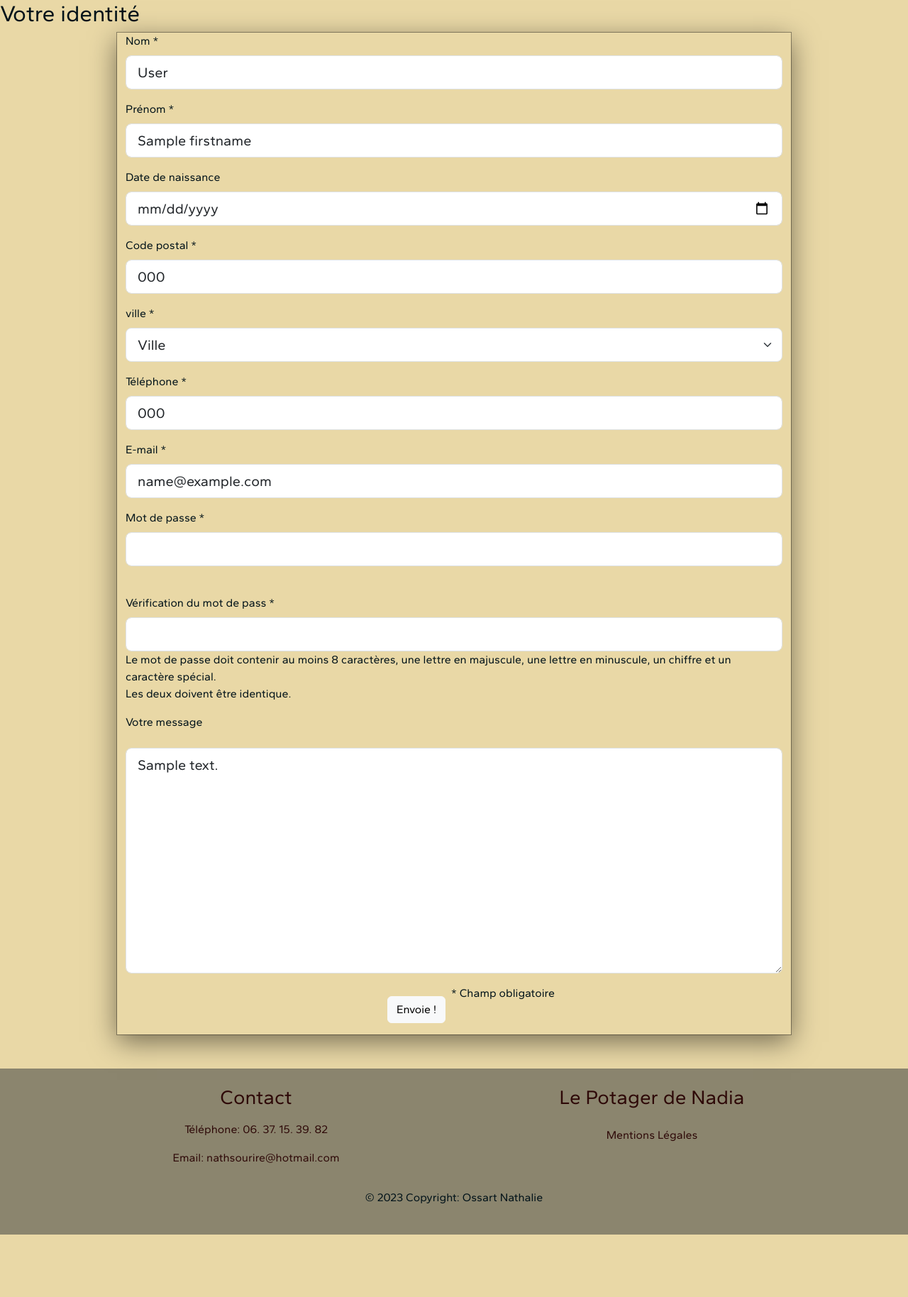
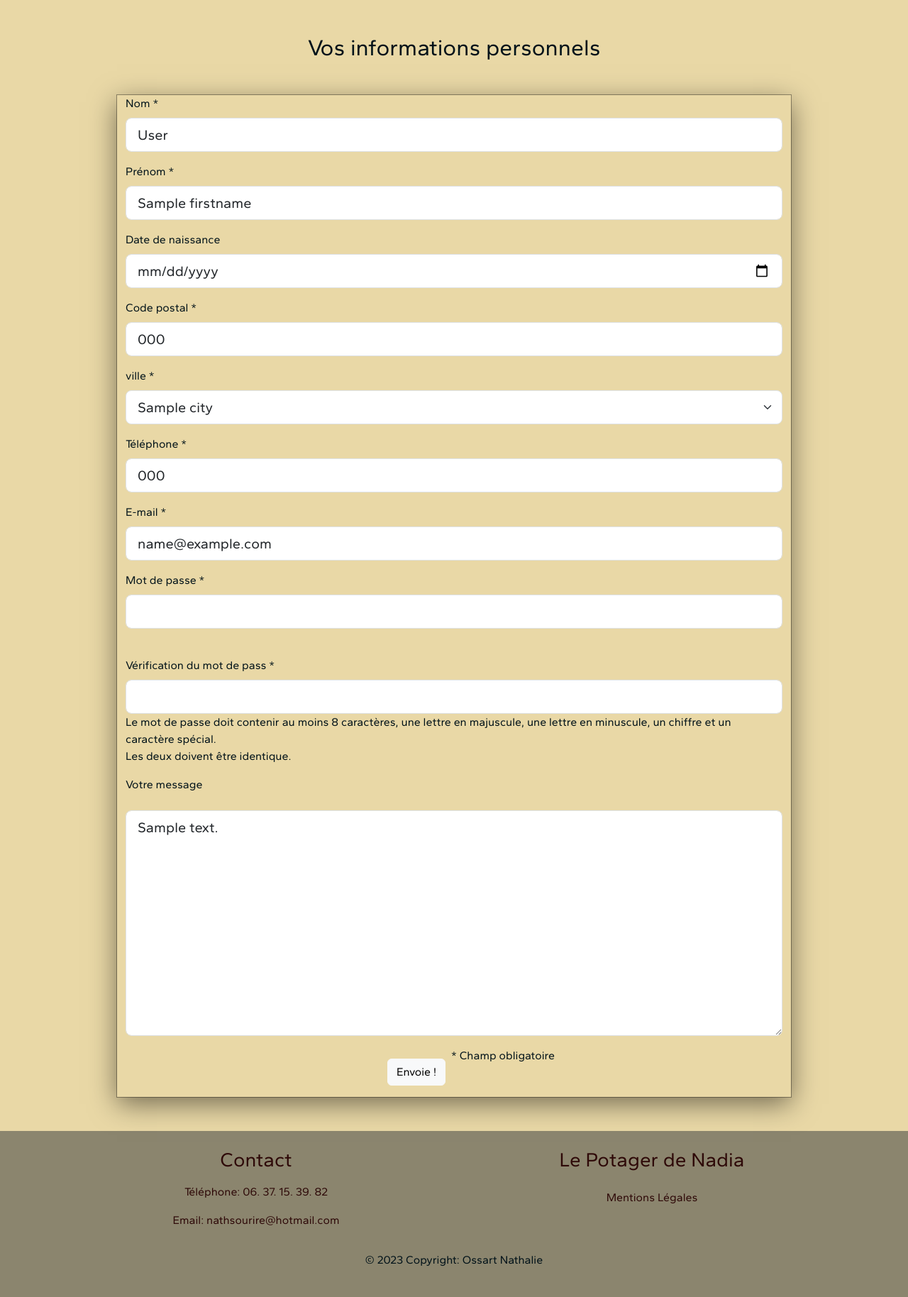
Before and after one commit to NathSourire/sitepournadia, a PHP site: template views/dashboard/dashboard_change_user.php in a window 1280 px wide. Shown: the part 126-1954 px from the top of the page at 71% size. Before the commit the page ends 1866 px from the top, so only its background shows below. Run offline with PHP 8.4, Linux system fonts and the light colour scheme; the template is opened without the code that fills it: most values are stand-ins (such as "Sample title", 1, 10 or a date in 2020); some libraries are stand-ins or nearby versions.

Commit message:
Aprés quelques réglages

```diff
--- a/controllers/dashboard/dashboard_change_user-ctrl.php
+++ b/controllers/dashboard/dashboard_change_user-ctrl.php
@@ -27,8 +27,6 @@ try {
         } else {
             $password = password_hash($password1, PASSWORD_BCRYPT);
         }
-
-
 
         if (empty($errors)) {
             $newUser = new Users();
--- a/controllers/userSheet-ctrl.php
+++ b/controllers/userSheet-ctrl.php
@@ -56,7 +56,7 @@ try {
             $newUser->set_id_user($id_user);
             $saved = $newUser->update();
             if ($saved == true) {
-                header('location: /controllers/userSignIn-ctrl.php');
+                header('location: /');
                 FlashMessage::set('L\'enregistrement s\'est bien déroulée!', SUCCESS);
             } else {
                 FlashMessage::set('L\'enregistrement s\'est mal passée!', ERROR);
--- a/views/dashboard/dashboard_change_user.php
+++ b/views/dashboard/dashboard_change_user.php
@@ -1,7 +1,7 @@
 <div>
-    <h2>Votre identité</h2>
+<h2 class="text-center mt-5">Vos informations personnels</h2>
     <form id="form" enctype="multipart/form-data" method="post">
-        <fieldset class="container  ident">
+        <fieldset class="container  ident mt-5">
             <div class="row">
                 <div class="inputform offset-1 offset-md-1 col-10 col-md-10">
                     <div>
@@ -39,7 +39,7 @@
                     <div>
                         <label class="form-label" for="city">ville *</label>
                         <select class="form-select form-select-lg " name="city" id="city">
-                            <option selected>Ville</option>
+                            <option selected><?= isset($userObj->city) ? htmlspecialchars($userObj->city) : '' ?></option>
                         </select>
                         <p class="red">
                             <?= $errors['city'] ?? '' ?>
--- a/views/dashboard/dashboard_product.php
+++ b/views/dashboard/dashboard_product.php
@@ -1,4 +1,4 @@
-<div class="container">
+<div class="container mt-5">
     <div class="row ">
         <h3>Les fiches produits <a href="#productsheet">Ajouter</a></h3>
         <table class="table my-5">
@@ -46,7 +46,7 @@
             </tbody>
         </table>
 
-        <div class="container" id="productsheet" >
+        <div class="container" id="productsheet">
             <div class="productsheet row">
                 <form class="row " id="productform" enctype="multipart/form-data" method="post" novalidate>
                     <div class="offset-1 offset-md-1 col-10 col-md-10">
@@ -57,7 +57,6 @@
                         <div class="imgtext my-5">
                             <label class="form-label form-control-lg" for="description">Description</label>
                             <textarea class="form-control form-control-lg" name="description" id="description" cols="50" rows="10"></textarea>
-
                         </div>
                         <div>
                             <label class="form-label form-control-lg" for="price">Prix</label>
--- a/views/dashboard/dashboard_users.php
+++ b/views/dashboard/dashboard_users.php
@@ -1,6 +1,6 @@
     <div class=" mt-5">
 <h3>Les Utilisateurs <a href="/controllers/userSignUp-ctrl.php">Ajouter</a></h3>
-        <table class="table">
+        <table class="table mt-5">
             <thead>
                 <th class="bg-transparent">Id user</th>
                 <th class="bg-transparent">Nom</th>
--- a/views/userSheet.php
+++ b/views/userSheet.php
@@ -49,12 +49,15 @@
                     <div>
                         <label class="form-label" for="city">ville *</label>
                         <select class="form-select form-select-lg" name="city" id="city">
-                            <option selected>Ville</option>
+                            <option selected>
+                            <?= isset($userObj->city) ? htmlspecialchars($userObj->city) : '' ?>
+                            </option>
                         </select>
                         <p class="red">
                             <?= $errors['city'] ?? '' ?>
                         </p>
                     </div>
+
                     <div>
                         <label class="form-label" for="phone">Téléphone *</label>
                         <input class="form-control form-control-lg" type="text" id="phone" name="phone" pattern="<?= REGEX_TEL ?>" value="<?= isset($userObj->phone) ? htmlspecialchars($userObj->phone) : '' ?>">
```
Also changed, not shown: views/dashboard/dashboard_galleries.php (+6 -6 lines), public/uploads/Image/img_65630782c61d4.jpg (added), public/uploads/Image/img_6563086fd33ec.jpg (added), public/uploads/Image/img_656308cc390b6.jpeg (added).
